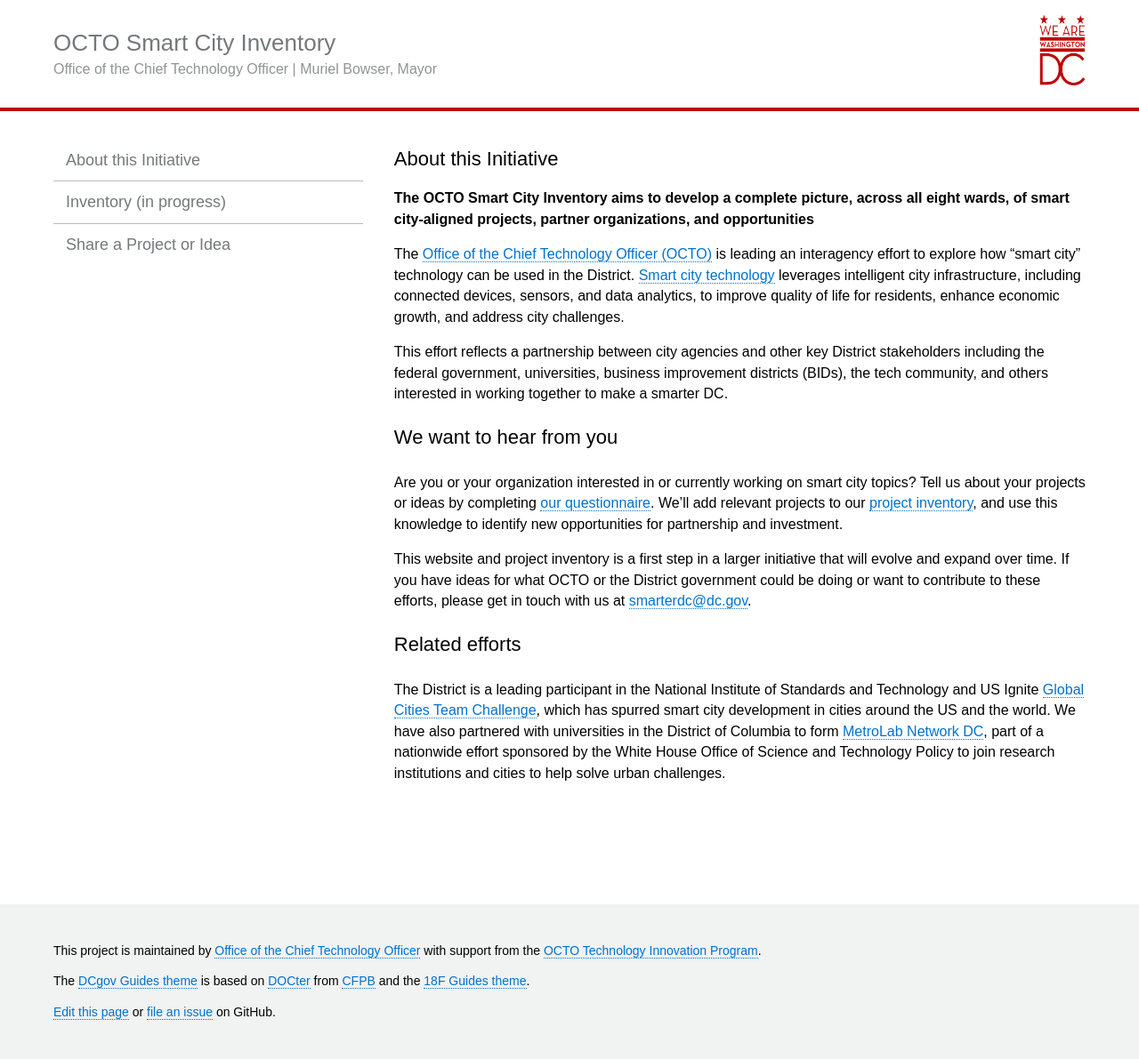
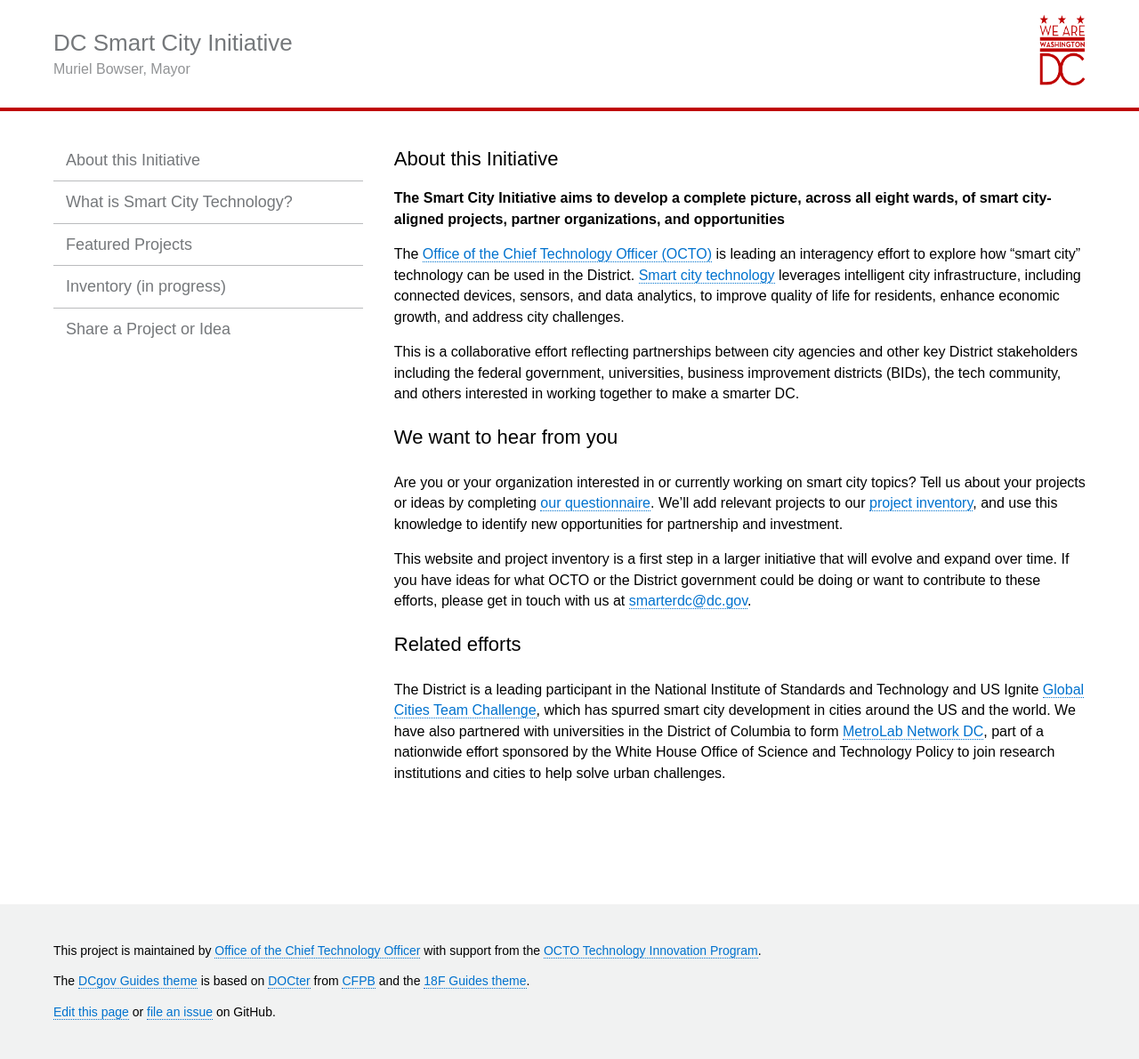
Before and after one commit to DCgov/smart-city, a Jekyll site: the page built from _pages/index.md, in a window 1280 px wide. Shown: the whole page at 89% size. Built offline with Jekyll 4.4.1, drawn with Linux system fonts in a browser that asks for light colours; nearby versions of some CDN libraries.

Commit message:
Updates from Mamta

```diff
--- a/_config.yml
+++ b/_config.yml
@@ -10,8 +10,8 @@ collections:
     permalink: /:path/
 
 # Title
-name: OCTO Smart City Inventory
-subtitle: 'Office of the Chief Technology Officer | Muriel Bowser, Mayor'
+name: DC Smart City Initiative
+subtitle: 'Muriel Bowser, Mayor'
 
 # Author/Organization info to be displayed in the templates
 author:
@@ -34,6 +34,12 @@ navigation:
 - text: About this Initiative
   internal: true
   url:
+- text: What is Smart City Technology?
+  internal: true
+  url: what.html
+- text: Featured Projects
+  internal: true
+  url: featured.html
 - text: Inventory (in progress)
   internal: true
   url: inventory.html
--- a/_pages/index.md
+++ b/_pages/index.md
@@ -4,11 +4,11 @@ permalink: /
 title: About this Initiative
 ---
 
-**The OCTO Smart City Inventory aims to develop a complete picture, across all eight wards, of smart city-aligned projects, partner organizations, and opportunities**
+**The Smart City Initiative aims to develop a complete picture, across all eight wards, of smart city-aligned projects, partner organizations, and opportunities**
 
 The [Office of the Chief Technology Officer (OCTO)](http://octo.dc.gov/) is leading an interagency effort to explore how “smart city” technology can be used in the District. [Smart city technology](https://en.wikipedia.org/wiki/Smart_city) leverages intelligent city infrastructure, including connected devices, sensors, and data analytics, to improve quality of life for residents, enhance economic growth, and address city challenges.
 
-This effort reflects a partnership between city agencies and other key District stakeholders including the federal government, universities, business improvement districts (BIDs), the tech community, and others interested in working together to make a smarter DC.
+This is a collaborative effort reflecting partnerships between city agencies and other key District stakeholders including the federal government, universities, business improvement districts (BIDs), the tech community, and others interested in working together to make a smarter DC.
 
 ### We want to hear from you
 
```
Also changed, not shown: _pages/featured.md (added, +13 -0 lines), _pages/what.md (added, +7 -0 lines).
